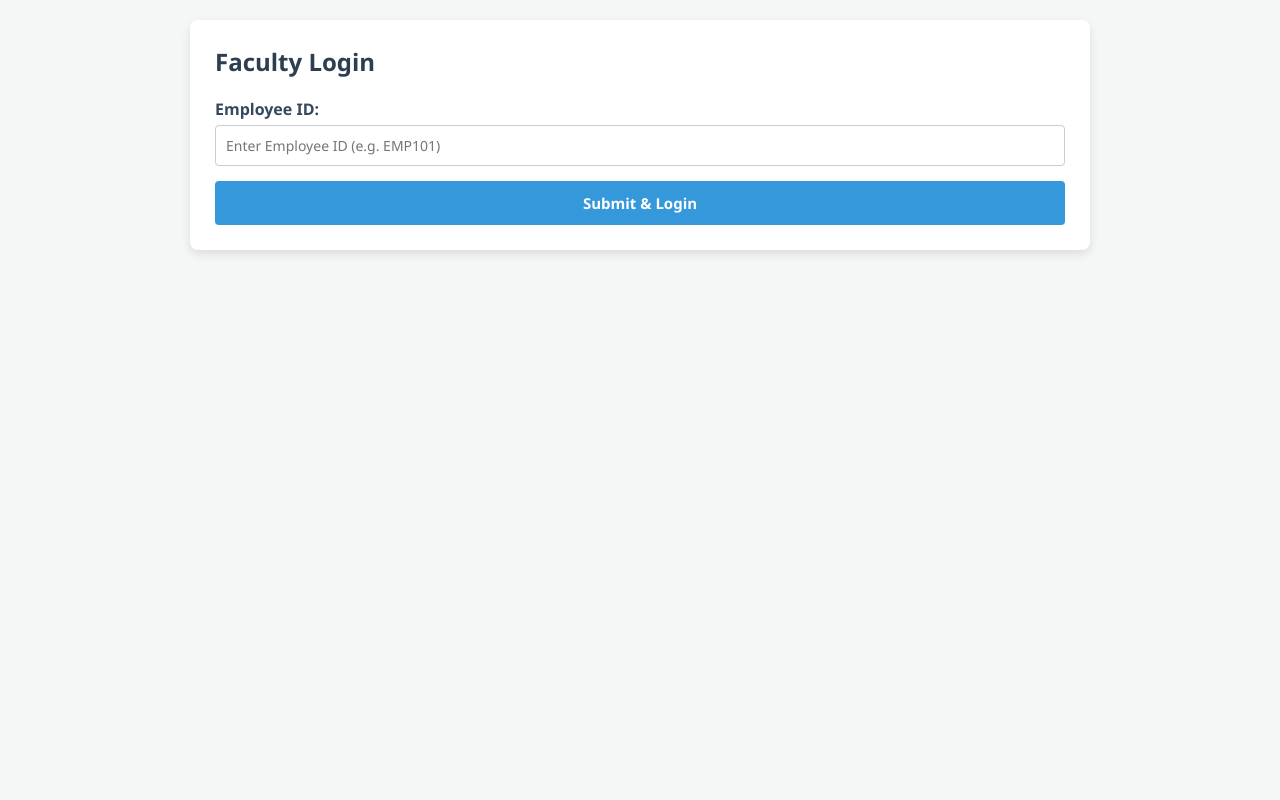
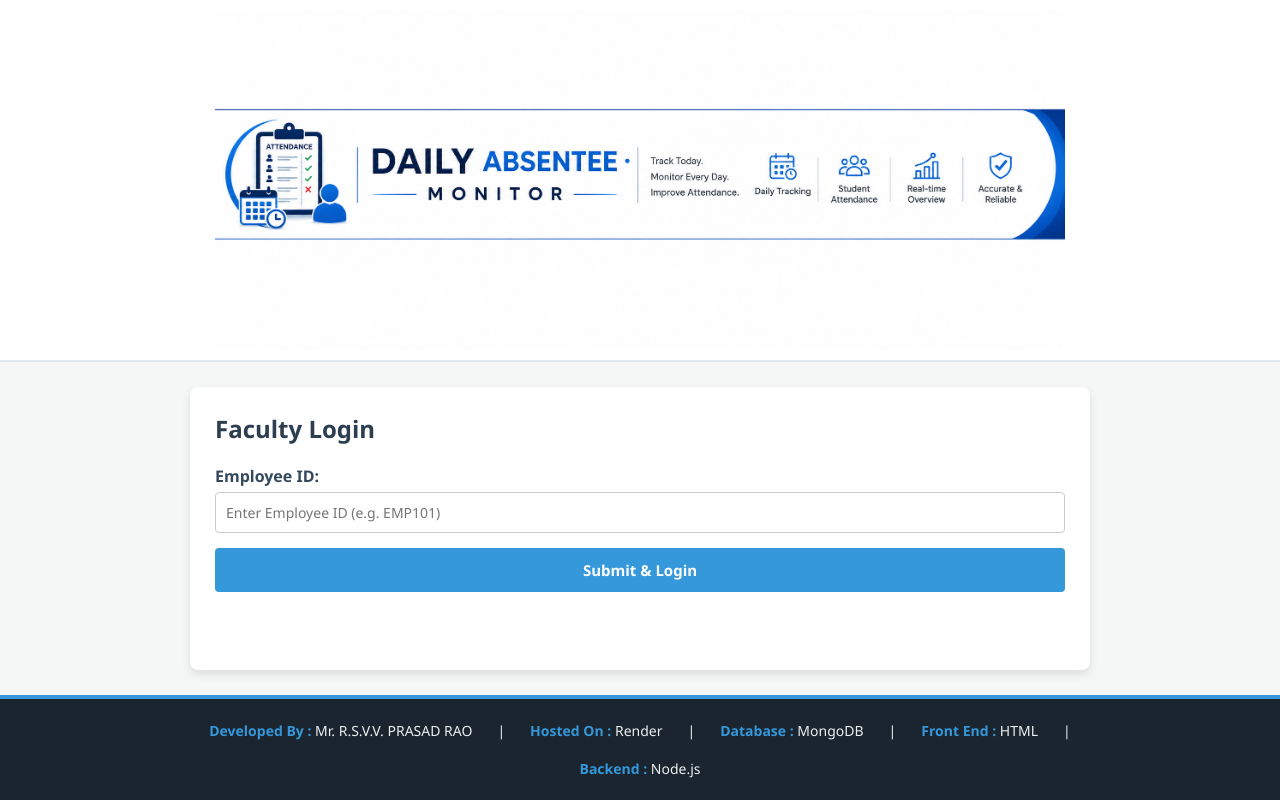
Before and after one commit to ryalir/absentees, a website: page public/index.html in a window 1280 px wide. Drawn offline with Linux system fonts and the light colour scheme.

Commit message:
Update index.html

```diff
--- a/public/index.html
+++ b/public/index.html
@@ -3,11 +3,17 @@
 <head>
   <meta charset="UTF-8">
   <meta name="viewport" content="width=device-width, initial-scale=1.0">
-  <title>Student Attendance Portal</title>
+  <title>Daily Absentee Monitor</title>
   <style>
     * { box-sizing: border-box; font-family: 'Segoe UI', Tahoma, Geneva, Verdana, sans-serif; }
-    body { background-color: #f4f7f6; margin: 0; padding: 20px; }
-    .container { max-width: 900px; margin: 0 auto; background: #fff; padding: 25px; border-radius: 8px; box-shadow: 0 4px 10px rgba(0,0,0,0.1); }
+    body { background-color: #f4f7f6; margin: 0; padding: 0; display: flex; flex-direction: column; min-height: 100vh; }
+
+    /* Header Banner Styling */
+    header { background: #fff; width: 100%; border-bottom: 2px solid #e2e8f0; text-align: center; padding: 10px 0; }
+    .header-logo { max-width: 90%; width: 850px; height: auto; display: block; margin: 0 auto; border-radius: 6px; }
+
+    /* Main Container */
+    .container { max-width: 900px; width: 100%; margin: 25px auto; background: #fff; padding: 25px; border-radius: 8px; box-shadow: 0 4px 10px rgba(0,0,0,0.1); flex: 1; }
     h2 { color: #2c3e50; margin-top: 0; }
     .hidden { display: none !important; }
     .form-group { margin-bottom: 15px; }
@@ -16,10 +22,12 @@
     button { background-color: #3498db; color: white; border: none; padding: 12px 20px; border-radius: 4px; cursor: pointer; font-weight: bold; width: 100%; font-size: 15px; }
     button:hover { background-color: #2980b9; }
 
+    /* Navigation Tabs */
     .nav { display: flex; gap: 10px; margin-bottom: 20px; border-bottom: 2px solid #ddd; padding-bottom: 10px; }
     .nav button { background: #ecf0f1; color: #2c3e50; width: auto; flex: 1; }
     .nav button.active { background: #3498db; color: white; }
 
+    /* Badge & Cards */
     .user-badge { background: #e8f8f5; border: 1px solid #a3e4d7; color: #117a65; padding: 10px; border-radius: 4px; margin-bottom: 15px; display: flex; justify-content: space-between; align-items: center; }
     .badge-btn { width: auto; padding: 5px 10px; background: #e74c3c; font-size: 12px; }
     table { width: 100%; border-collapse: collapse; margin-top: 15px; }
@@ -27,9 +35,20 @@
     th { background: #f2f2f2; }
     .alert { padding: 12px; background-color: #f8d7da; color: #721c24; border-radius: 4px; margin-top: 10px; }
     .success { padding: 12px; background-color: #d4edda; color: #155724; border-radius: 4px; margin-top: 10px; }
+
+    /* Footer Styling */
+    footer { background-color: #1a252f; color: #ecf0f1; text-align: center; padding: 20px 10px; margin-top: auto; font-size: 14px; border-top: 4px solid #3498db; }
+    .footer-content { max-width: 1000px; margin: 0 auto; display: flex; flex-wrap: wrap; justify-content: center; gap: 15px 25px; align-items: center; }
+    .footer-item { margin: 2px 0; }
+    .footer-item strong { color: #3498db; }
   </style>
 </head>
 <body>
+
+<!-- HEADER WITH WEBSITE LOGO BANNER -->
+<header>
+  <img src="logo.png" alt="Daily Absentee Monitor" class="header-logo">
+</header>
 
 <div class="container">
   <!-- LOGIN PAGE -->
@@ -148,9 +167,23 @@
   </div>
 </div>
 
+<!-- FOOTER SECTION -->
+<footer>
+  <div class="footer-content">
+    <div class="footer-item"><strong>Developed By :</strong> Mr. R.S.V.V. PRASAD RAO</div>
+    <div class="footer-item">|</div>
+    <div class="footer-item"><strong>Hosted On :</strong> Render</div>
+    <div class="footer-item">|</div>
+    <div class="footer-item"><strong>Database :</strong> MongoDB</div>
+    <div class="footer-item">|</div>
+    <div class="footer-item"><strong>Front End :</strong> HTML</div>
+    <div class="footer-item">|</div>
+    <div class="footer-item"><strong>Backend :</strong> Node.js</div>
+  </div>
+</footer>
+
 <script>
   let loggedInEmpId = '';
-  // Automatically resolves current host (Localhost or Render domain)
   const API_BASE_URL = window.location.origin;
 
   // Handle Login
```
